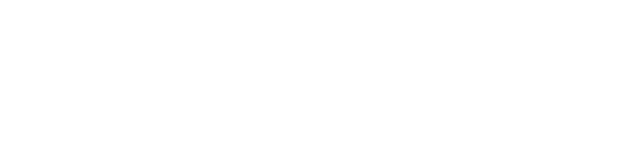
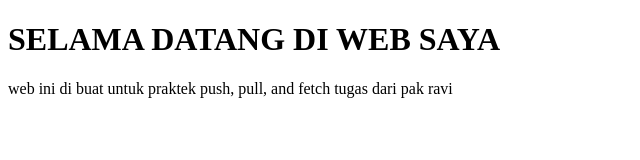
Before and after one commit to lexyyNMC/tugas-1-web-2, a plain HTML site: page index.html in a window 1280 px wide. Shown: the whole page, without its empty margins (0-640 px from the left). Drawn offline with Linux system fonts and the light colour scheme.

Commit message:
mengedit body

```diff
--- a/index.html
+++ b/index.html
@@ -6,6 +6,7 @@
     <title>tugas 1 web 2</title>
 </head>
 <body>
-
+    <h1> SELAMA DATANG DI WEB SAYA</h1>
+    <p>web ini di buat untuk praktek push, pull, and fetch tugas dari pak ravi</p>
 </body>
 </html>
```
